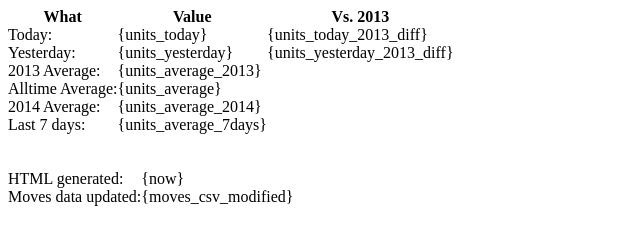
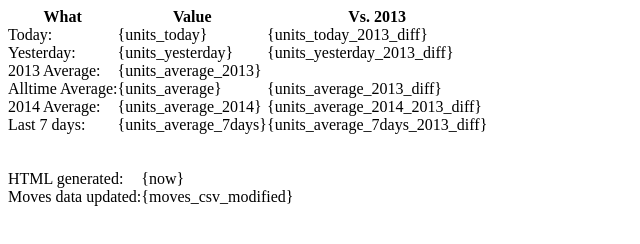
Before and after one commit to ehershey/utilities, a website: page unit-report-template.html in a window 1280 px wide. Shown: the whole page, without its empty margins (0-640 px from the left). Drawn offline with Linux system fonts and the light colour scheme.

Commit message:
cleanup, more diffs, and css classes for +/-

```diff
--- a/unit-report-template.html
+++ b/unit-report-template.html
@@ -2,8 +2,17 @@
   <head>
     <style>
     table,tr,td,th {{
-      border: 1px solid black;
-      }}
+        border: 1px solid black;
+        padding: 5px;
+    }}
+    .positive_diff {{
+        background: green;
+        color: white;
+    }}
+    .negative_diff {{
+        background: red;
+        color: black;
+    }}
     </style>
   </head>
   <body>
@@ -13,14 +22,14 @@
         <th>Value</th>
         <th>Vs. 2013</th>
       </tr>
-      <tr>
+      <tr class={today_class}>
         <td>Today:</td>
-        <td>{units_today} </td>
+        <td>{units_today}</td>
         <td>{units_today_2013_diff}</td>
       </tr>
-      <tr>
+      <tr class={yesterday_class}>
         <td>Yesterday:</td>
-        <td>{units_yesterday} </td>
+        <td>{units_yesterday}</td>
         <td>{units_yesterday_2013_diff}</td>
       </tr>
       <tr>
@@ -28,20 +37,20 @@
         <td>{units_average_2013}</td>
         <td></td>
       </tr>
-      <tr>
+      <tr class={alltime_class}>
 				<td>Alltime Average:</td>
         <td>{units_average}</td>
-        <td></td>
+        <td>{units_average_2013_diff}</td>
       </tr>
-      <tr>
+      <tr class={2014_class}>
 				<td>2014 Average:</td>
         <td>{units_average_2014}</td>
-        <td></td>
+        <td>{units_average_2014_2013_diff}</td>
       </tr>
-      <tr>
+      <tr class={7days_class}>
 				<td>Last 7 days:</td>
         <td>{units_average_7days}</td>
-        <td></td>
+        <td>{units_average_7days_2013_diff}</td>
       </tr>
     </table>
     <br/>
```
